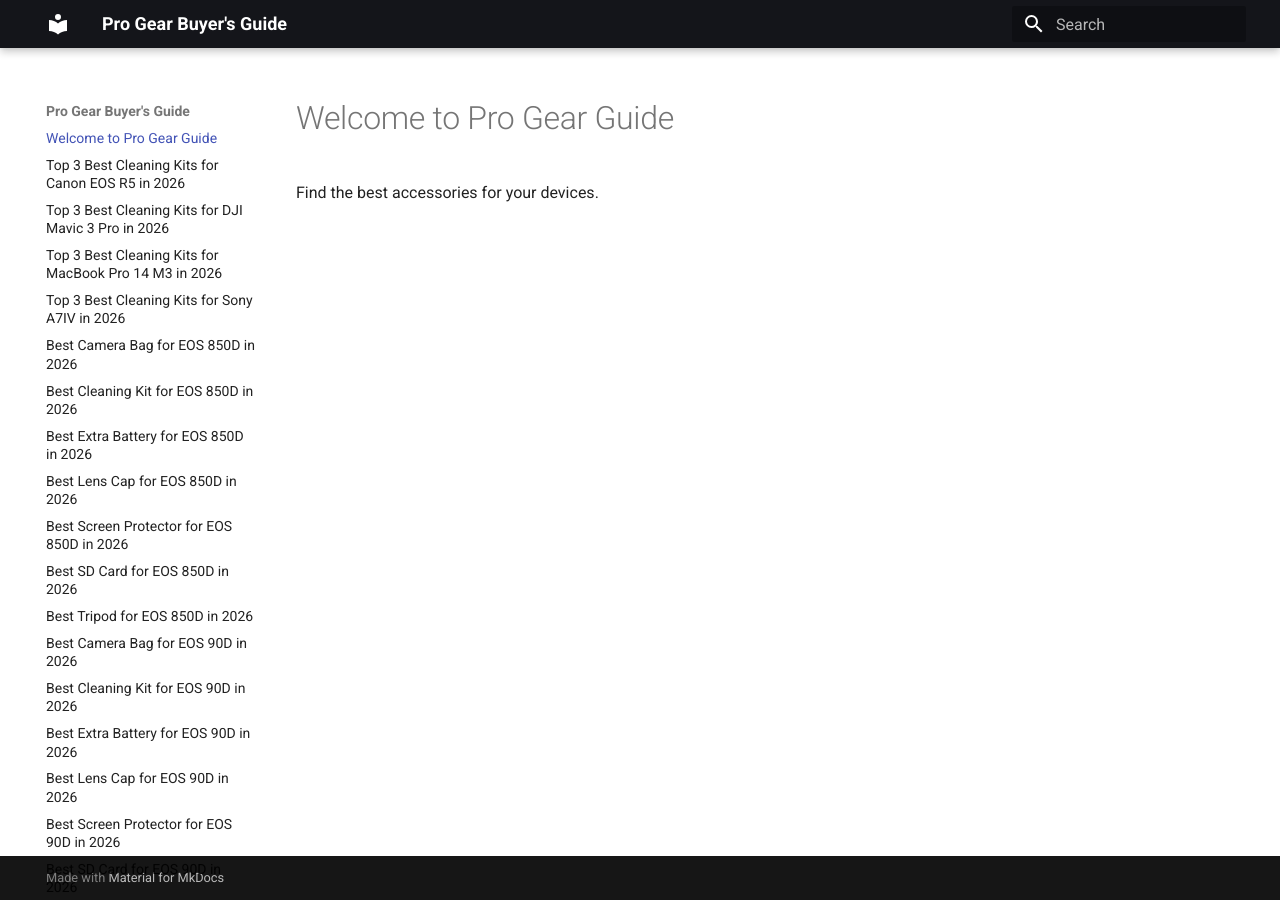
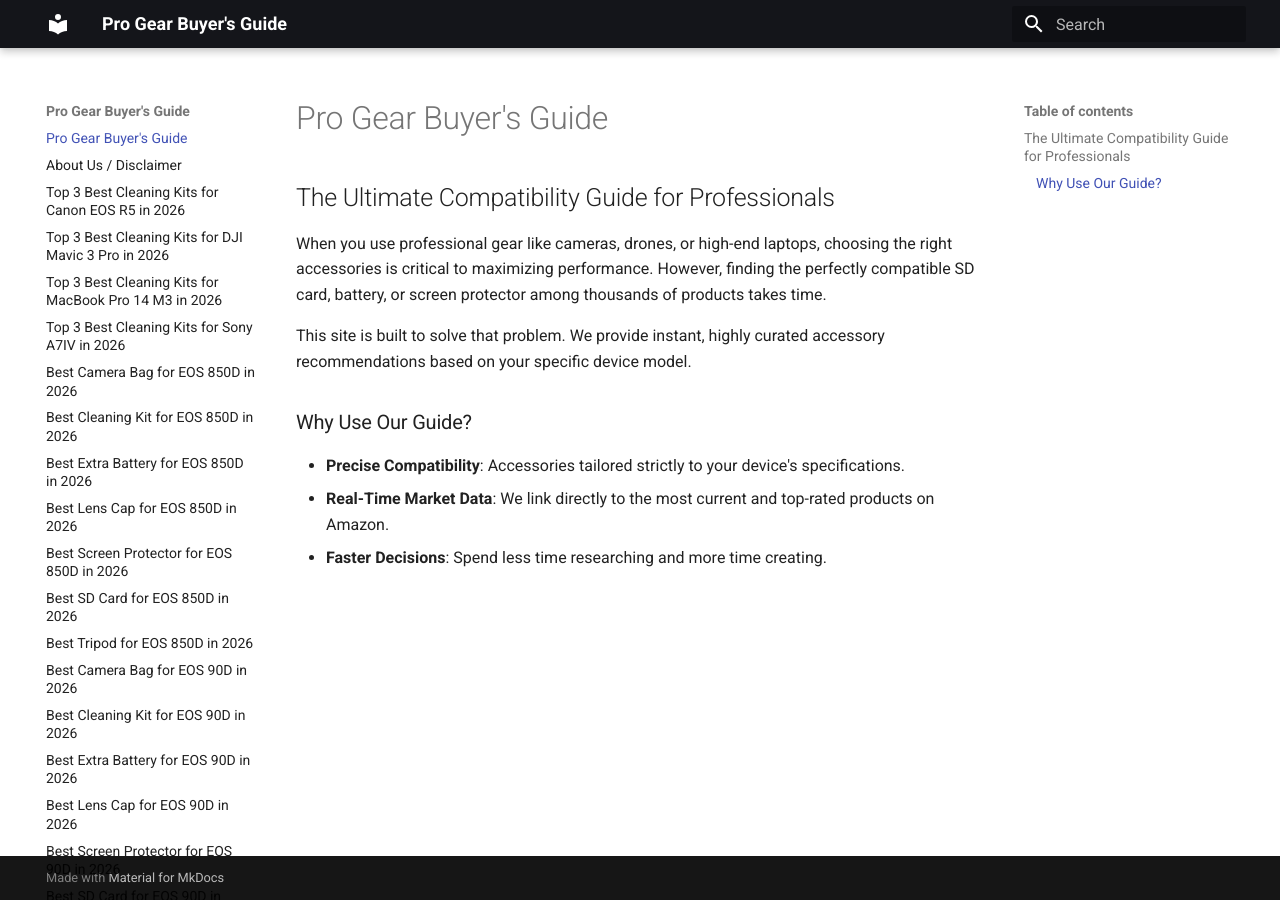
Before and after one commit to Chopin8810/gear-guide, an MkDocs documentation site: the page built from docs/index.md, in a window 1280 px wide. Built offline with MkDocs 1.6.1 and Material for MkDocs 9.7.7, drawn with Linux system fonts in a browser that asks for light colours.

```diff
--- a/docs/index.md
+++ b/docs/index.md
@@ -1,3 +1,11 @@
-# Welcome to Pro Gear Guide
+# Pro Gear Buyer's Guide
 
-Find the best accessories for your devices.
+## The Ultimate Compatibility Guide for Professionals
+When you use professional gear like cameras, drones, or high-end laptops, choosing the right accessories is critical to maximizing performance. However, finding the perfectly compatible SD card, battery, or screen protector among thousands of products takes time.
+
+This site is built to solve that problem. We provide instant, highly curated accessory recommendations based on your specific device model.
+
+### Why Use Our Guide?
+- **Precise Compatibility**: Accessories tailored strictly to your device's specifications.
+- **Real-Time Market Data**: We link directly to the most current and top-rated products on Amazon.
+- **Faster Decisions**: Spend less time researching and more time creating.
```
Also changed, not shown: docs/about.md (added, +12 -0 lines), docs/privacy.md (added, +12 -0 lines).
